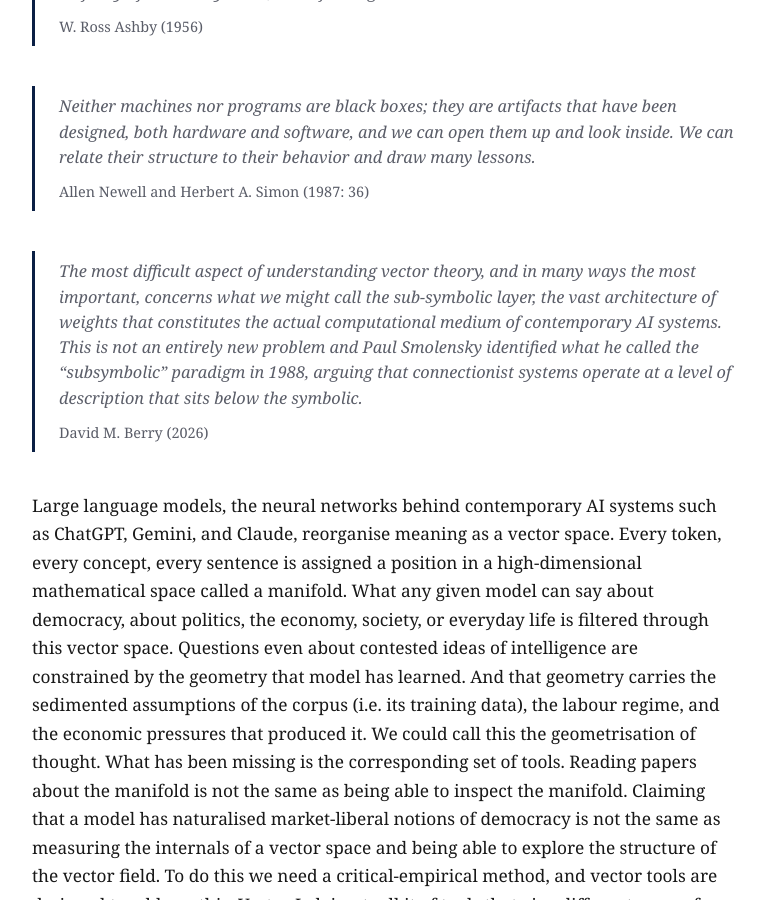
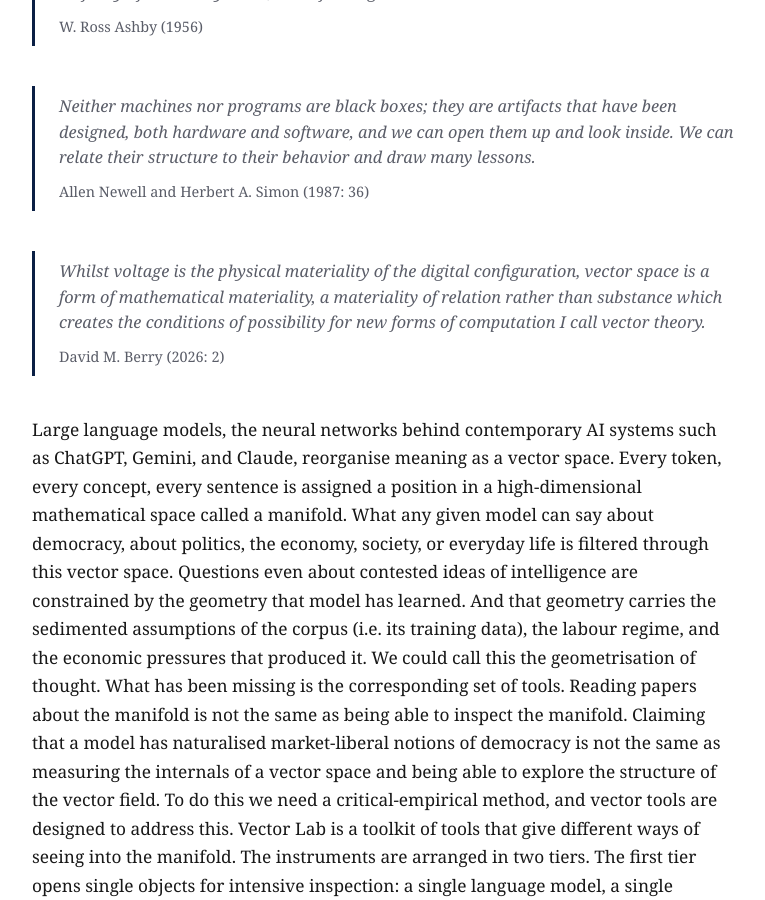
Before and after one commit to vector-lab-tools/vector-lab-tools.github.io, a Jekyll site: the page built from index.md, in a window 1280 px wide and 900 px high, scrolled down 337 px. Shown: the whole window, without its empty margins (256-1021 px from the left). Built offline with Jekyll 4.4.1, drawn with Linux system fonts in a browser that asks for light colours.

Commit message:
Swap Berry epigraph for vector-space-as-materiality passage

```diff
--- a/index.md
+++ b/index.md
@@ -14,8 +14,8 @@ title: Vector Lab
 </blockquote>
 
 <blockquote class="epigraph">
-<p>The most difficult aspect of understanding vector theory, and in many ways the most important, concerns what we might call the sub-symbolic layer, the vast architecture of weights that constitutes the actual computational medium of contemporary AI systems. This is not an entirely new problem and Paul Smolensky identified what he called the &ldquo;subsymbolic&rdquo; paradigm in 1988, arguing that connectionist systems operate at a level of description that sits below the symbolic.</p>
-<cite>David M. Berry (2026)</cite>
+<p>Whilst voltage is the physical materiality of the digital configuration, vector space is a form of mathematical materiality, a materiality of relation rather than substance which creates the conditions of possibility for new forms of computation I call vector theory.</p>
+<cite>David M. Berry (2026: 2)</cite>
 </blockquote>
 
 <section class="lede">
```
